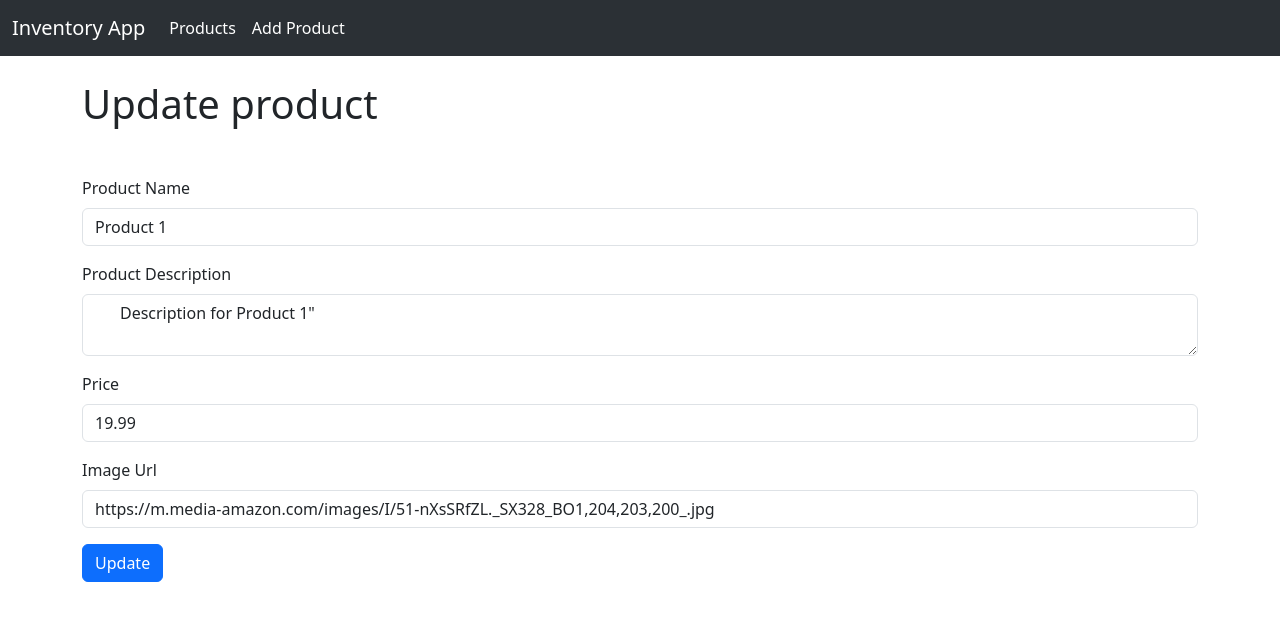
After one commit to shahwezahmad/inventory-mvc-cn-app, a Node server app: page /updateProduct/1 in a window 1280 px wide. The commit adds this page. Shown: the top 621 px of the page. Run offline with Node 20, Linux system fonts and the light colour scheme; some libraries are stand-ins or nearby versions.

Commit message:
compelete CRUD functionality of inventory app using MVC pattern

```diff
--- a/index.js
+++ b/index.js
@@ -1,9 +1,11 @@
 import  express from 'express'
 import dotenv from 'dotenv'
-const app = express()
-import Products from './src/controllers/products.controller.js'
 import expressLayouts from 'express-ejs-layouts'
 import path from 'path'
+import Products from './src/controllers/products.controller.js'
+import {productMiddleware} from './src/middlewares/product.middleware.js'
+const app = express()
+
 
 dotenv.config()
 const port =  process.env.PORT ?? 3100
@@ -12,14 +14,16 @@ app.set("views", path.join(path.resolve(), "src", "views"))
 app.use(express.json())
 app.use(express.urlencoded({extended: true}))
 app.use(expressLayouts)
+app.use(express.static('public'))
 
 
 
 
 app.get('/', Products.getProducts)
-
 app.get('/getAddProduct', Products.getddProduct )
-
-app.post('/', Products.addNewProduct )
+app.get('/updateProduct/:id', Products.updateProduct)
+app.post('/', productMiddleware, Products.addNewProduct )
+app.post('/updateProduct', Products.postUpdateProduct)
+app.post('/deleteProduct/:id', Products.deleteProduct)
 
 app.listen(port, () => console.log(`project is running on PORT ${port}`))
--- a/package.json
+++ b/package.json
@@ -31,6 +31,7 @@
     "dotenv": "^16.5.0",
     "ejs": "^3.1.10",
     "express": "^5.1.0",
-    "express-ejs-layouts": "^2.5.1"
+    "express-ejs-layouts": "^2.5.1",
+    "express-validator": "^7.2.1"
   }
 }
--- a/src/controllers/products.controller.js
+++ b/src/controllers/products.controller.js
@@ -1,45 +1,54 @@
-
-import path from 'path'
-import ProductModel from '../models/product.model.js'
+import path from "path";
+import ProductModel from "../models/product.model.js";
 
 // export  const getProduct = (req, res) => {
 //     return res.sendFile(path.join(path.resolve(), "src","views","products.html"))
 // }
 
 export default class Products {
-    static getProducts(req, res)  {
-    const products = (ProductModel.get())
+  static getProducts(req, res) {
+    const products = ProductModel.get();
     // res.sendFile(path.join(path.resolve(), "src","views","products.ejs"))
-        res.render("products", {products})
+    res.render("products", { products });
   }
 
-    static  getddProduct(req, res) {
-        res.render("new-product", {errorMessage: null})
+  static getddProduct(req, res) {
+    res.render("new-product", { errorMessage: null });
   }
 
   static addNewProduct(req, res) {
-
-        let {productName, productDesc, productPrice, imgUrl} = req.body
-        let errors = []
-        if(!productName || !productName.trim())  errors.push('Enter Product name')
-        if(!productDesc || !productDesc.trim()) errors.push('Enter product description')
-        if( parseFloat(productPrice) < 1) {
-
-            errors.push('Price cannot be less than 1')
-        }
-        if(!imgUrl) errors.push('Enter image url')
-            try {
-                 let validUrl = new URL(imgUrl)
-                } catch (error) {
-                errors.push('Enter valid URL')
+    let { productName, productDesc, productPrice, imgUrl } = req.body;
+    ProductModel.add({ productName, productDesc, productPrice, imgUrl });
+    const products = ProductModel.get();
+    res.render("products", { products });
   }
 
-            if(errors.length > 0) {
-               return res.render('new-product', {errorMessage: errors[0]})
+  static updateProduct(req, res) {
+    // check product
+    // const {id ? id : 2} = req.body
+
+    let product = ProductModel.checkProduct(Number(req.params.id));
+    if (product) {
+      res.render("update-product", { errorMessage: null, product });
+    } else {
+      res.status(404).send("Product not found");
+    }
   }
 
-        ProductModel.add({productName, productDesc, productPrice, imgUrl})
-         const products = (ProductModel.get())
-        res.render("products", {products})
+  static postUpdateProduct(req, res) {
+    ProductModel.update(req.body);
+    let products = ProductModel.get();
+    res.render("products", { products });
+  }
+
+  static deleteProduct(req, res) {
+    const productFound = ProductModel.checkProduct(req.params.id)
+    if(productFound) {
+            ProductModel.deleteProduct(productFound.id)
+            let products = ProductModel.get()
+            res.render("products",{products})
+    }else {
+        res.status(404).send('Product not found')
     }
   }
+}
--- a/src/models/product.model.js
+++ b/src/models/product.model.js
@@ -1,46 +1,70 @@
-
-
-export default  class ProductModel {
+export default class ProductModel {
   constructor(id, product_name, desc, price, imgUrl) {
-        this.id = id
-        this.product_name = product_name
-        this.desc = desc
-        this.price = price
-        this.imgUrl = imgUrl
+    this.id = id;
+    this.product_name = product_name;
+    this.desc = desc;
+    this.price = price;
+    this.imgUrl = imgUrl;
   }
 
   static get() {
-        return products
+    return products;
   }
 
   static add(product) {
-      console.log(product)
-      product.id = products.length + 1
+    product.id = products.length + 1;
 
-      products.push(new ProductModel(products.length + 1, product.productName, product.productDesc, product.procductPrice, product.imgUrl))
+    products.push(
+      new ProductModel(
+        products.length + 1,
+        product.productName,
+        product.productDesc,
+        product.procductPrice,
+        product.imgUrl
+      )
+    );
+  }
+
+  static update(product) {
+    const updatedProduct = new ProductModel( Number(product.id),
+      product.productName,
+      product.productDesc,
+      product.productPrice,
+      product.imgUrl)
+     products = products.map((item) => item.id == (product.id) ? updatedProduct : item)
+
+  }
+
+  static checkProduct(id) {
+    return products.find((product) => parseInt(product.id) === parseInt(id));
+  }
+
+  static deleteProduct(id) {
+
+    products = products.filter(product => product.id != id)
   }
 }
 
 var products = [
   new ProductModel(
     1,
-      'Product 1',
-      'Description for Product 1',
+    "Product 1",
+    "Description for Product 1",
     19.99,
-      'https://m.media-amazon.com/images/I/51-nXsSRfZL._SX328_BO1,204,203,200_.jpg',
+    "https://m.media-amazon.com/images/I/51-nXsSRfZL._SX328_BO1,204,203,200_.jpg"
   ),
   new ProductModel(
     2,
-      'Product 2',
-      'Description for Product 2',
+    "Product 2",
+    "Description for Product 2",
     29.99,
-      'https://m.media-amazon.com/images/I/51xwGSNX-EL._SX356_BO1,204,203,200_.jpg',
+    "https://m.media-amazon.com/images/I/51xwGSNX-EL._SX356_BO1,204,203,200_.jpg"
   ),
   new ProductModel(
     3,
-      'Product 3',
-      'Description for Product 3',
+    "Product 3",
+    "Description for Product 3",
     39.99,
-      'https://m.media-amazon.com/images/I/31PBdo581fL._SX317_BO1,204,203,200_.jpg',
+    "https://m.media-amazon.com/images/I/31PBdo581fL._SX317_BO1,204,203,200_.jpg"
   ),
-  ]
+];
--- a/src/views/layout.ejs
+++ b/src/views/layout.ejs
@@ -12,6 +12,14 @@
         integrity="sha384-ENjdO4Dr2bkBIFxQpeoTz1HIcje39Wm4jDKdf19U8gI4ddQ3GYNS7NTKfAdVQSZe"
         crossorigin="anonymous"></script>
     <title>Products</title>
+    <style>
+        img {
+            width: 80px;
+        }
+        .container {
+            margin: 24px auto;
+        }
+    </style>
 </head>
 
 <body>
@@ -39,6 +47,7 @@
     <div class="container">
         <%-body-%>
     </div>
+    <script src="main.js"></script>
 </body>
 
 </html>
--- a/src/views/new-product.ejs
+++ b/src/views/new-product.ejs
@@ -19,7 +19,7 @@
     </div>
     <div class="mb-3">
       <label for="exampleInputPassword1" class="form-label">Price</label>
-      <input type="number" class="form-control" name="procductPrice" id="exampleInputPassword1">
+      <input type="text" class="form-control" name="procductPrice" id="exampleInputPassword1">
     </div>
     <div class="mb-3">
       <label for="exampleInputPassword1" class="form-label">Image Url</label>
--- a/src/views/products.ejs
+++ b/src/views/products.ejs
@@ -43,12 +43,12 @@
                     <th scope="col">Description</th>
                     <th scope="col">Price</th>
                     <th scope="col">Image</th>
+                    <th scope="col">Action</th>
                 </tr>
             </thead>
             <tbody>
 
                   <%  products.forEach((product) => { %>
-                    <% console.log(product) %>
                         <tr>
                             <th> <%= product.id  %> </th>
                             <td><%= product.product_name  %> </td>
@@ -57,6 +57,10 @@
                             <td>
                                 <img src=" <%= product.imgUrl %>  " />
                             </td>
+                             <td>
+                                <a href="/updateProduct/<%= product.id %>" class="btn btn-info">Edit</a>
+                                <button  onclick="deteteProduct('<%= product.id %>','<%= product.product_name  %>')" class="btn btn-danger">Delete</button>
+                             </td>
                         </tr>
                    <% }) %>
 
--- /dev/null
+++ b/src/views/update-product.ejs
@@ -0,0 +1,37 @@
+<h1 class="mb-5 mt-4">Update     product</h1>
+
+ <% if(errorMessage) { %>
+    <div class="alert alert-danger" role="alert">
+      <%= errorMessage %>
+    </div>
+<% } %>
+
+<form action="/updateProduct" method="post">
+    <div class="mb-3">
+      <!-- <label for="exampleInputEmail1" class="form-label">Product Id</label> -->
+      <input type="hidden" class="form-control"  value="<%=  product.id %>" name="id" id="productId"  aria-describedby="emailHelp">
+      <!-- <div id="emailHelp"  class="form-text">We'll never share your email with anyone else.</div> -->
+    </div>
+    <div class="mb-3">
+      <label for="exampleInputEmail1" class="form-label">Product Name</label>
+      <input type="text" class="form-control" name="productName" id="exampleInputEmail1"  value="<%=  product.product_name %>"  aria-describedby="emailHelp">
+      <!-- <div id="emailHelp"  class="form-text">We'll never share your email with anyone else.</div> -->
+    </div>
+    <div class="mb-3">
+      <label for="exampleInputEmail1" class="form-label">Product Description</label>
+      <textarea class="form-control" placeholder="Leave a comment here"   id="floatingTextarea" name="productDesc">
+      <%=  product.desc %>"
+      </textarea>
+      <!-- <div id="emailHelp"  class="form-text">We'll never share your email with anyone else.</div> -->
+    </div>
+    <div class="mb-3">
+      <label for="exampleInputPassword1" class="form-label">Price</label>
+      <input type="text" class="form-control" name="procductPrice" id="exampleInputPassword1"  value="<%=  product.price %>" >
+    </div>
+    <div class="mb-3">
+      <label for="exampleInputPassword1" class="form-label">Image Url</label>
+      <input type="text" class="form-control" id="exampleInputPassword1" name="imgUrl"  value="<%=  product.imgUrl %>" >
+    </div>
+
+    <button type="submit" class="btn btn-primary">Update</button>
+  </form>
```
Also changed, not shown: public/main.js (added, +10 -0 lines), src/middlewares/product.middleware.js (added, +41 -0 lines), 1 other file. Lines whose indentation alone changed are shown as unchanged.
